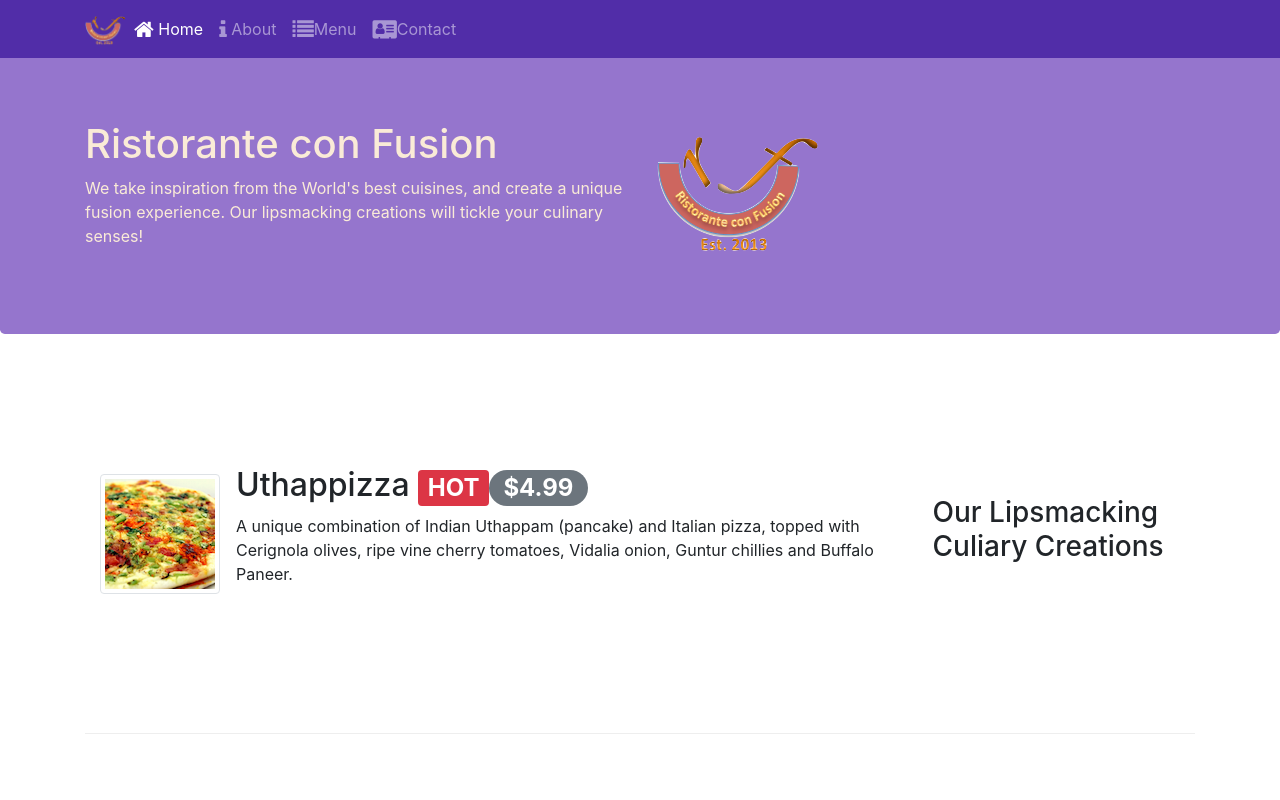
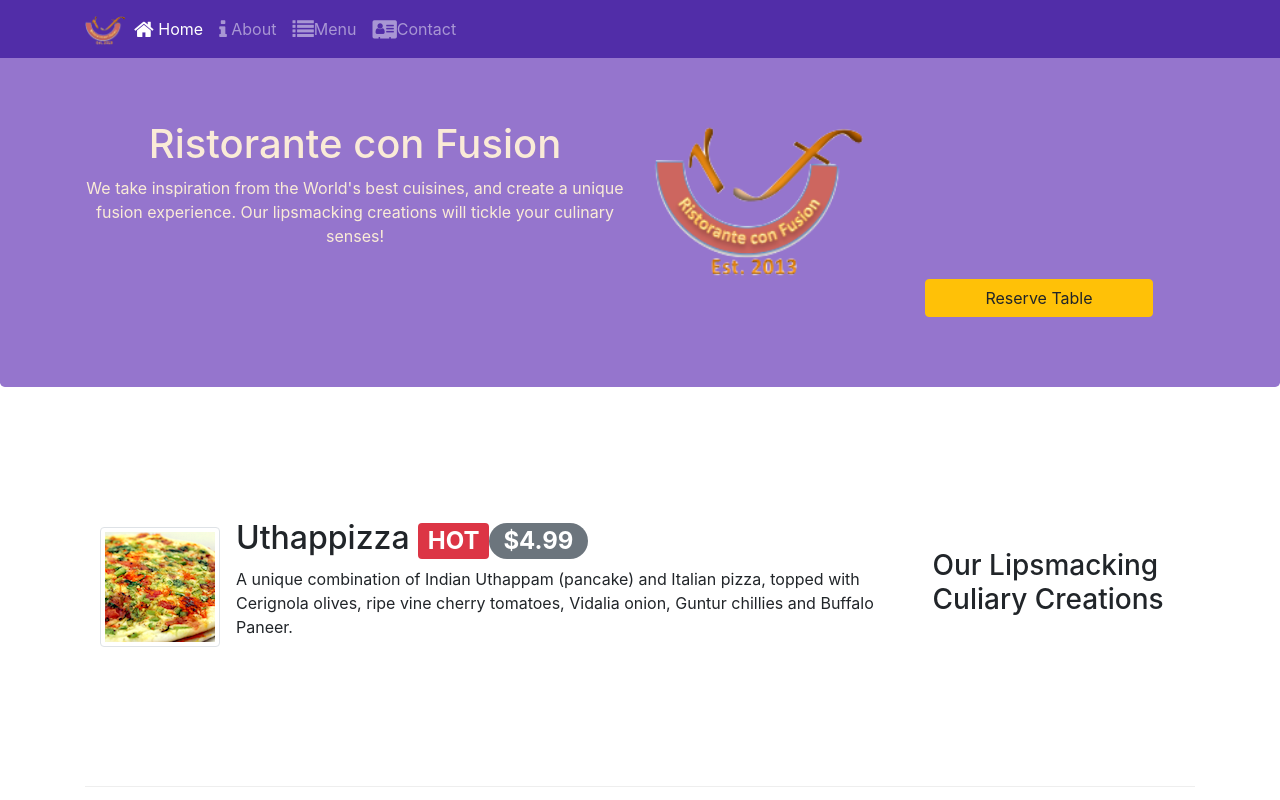
Before and after one commit to hamadhassan/Front-End-Web-UI-Frameworks-and-Tools, a website: page index.html in a window 1280 px wide. Shown: the top 800 px of the page. Drawn offline with nearby package versions, Linux system fonts and the light colour scheme.

Commit message:
assignment 2 task 3 completed

```diff
--- a/index.html
+++ b/index.html
@@ -34,14 +34,25 @@
 
     <header class="jumbotron">
         <div class="container">
-            <div class="row row-header">
+            <div class="row row-header text-center">
                 <div class="col-12 col-sm-6">
                     <h1>Ristorante con Fusion </h1>
                     <p>We take inspiration from the World's best cuisines, and create a unique fusion experience. Our lipsmacking creations will tickle your culinary senses!</p>
                 </div>
-                <div class="col-12 col-sm align-self-center">
-                    <img src="img/logo.png" class="img-fluid" alt="">
+                <div class="col-12 col-sm-6 row">
+                    <div class="row col-12 col-sm-6 ">
+                        <img src="img/logo.png" class="img-fluid" alt="">
+                    </div>
+                     <!--Button-->
+                     <form action="#reservetable">
+                         <div class="row offset-sm-6 col-sm-6" >
+                             <button type="submit" class="btn btn-warning">
+                                Reserve Table
+                            </button>
+                        </div>
+                    </form>
                 </div>
+
             </div>
         </div>
     </header>
@@ -102,7 +113,7 @@
     </div>
 
         <!-- Reserve table-->
-    <div class="container">
+    <div class="container" id="reservetable">
         <div class="row row-content align-items-center">
             <div class="col-12 col-md-8 offset-md-2">
                 <div class="card">
```
